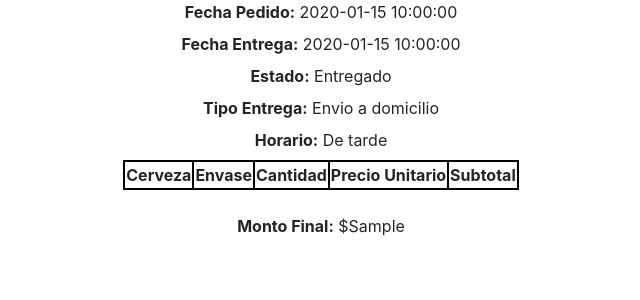
After one commit to ecs90/TpBeer, a PHP site: template Vistas/ListarPedido.php in a window 1280 px wide. The commit adds this page. Shown: the top 300 px of the page, without its empty margins (319-959 px from the left). Run offline with PHP 8.4, Linux system fonts and the light colour scheme; the template is opened without the code that fills it: most values are stand-ins (such as "Sample title", 1, 10 or a date in 2020); lists and menus that the app fills with data are empty; some libraries are stand-ins or nearby versions.

Commit message:
mostrar listas (problemas con las fk)

```diff
--- a/Controladores/PedidoControlador.php
+++ b/Controladores/PedidoControlador.php
@@ -26,7 +26,6 @@ class PedidoControlador {
     public function alta(){
         require_once('Vistas/Cliente.php');
         require_once 'Vistas/AltaLineaPedido.php';
-        //require_once 'Vistas/ListarLineaPedido.php';
     }
 
     public function finalizar($monto_final, $fecha_entrega, $tipo_entrega, $horario){
@@ -81,8 +80,8 @@ class PedidoControlador {
 
     public function listar()
     {
-        require_once('Vistas/Cliente.php');
-        require_once('Vistas/ListarLineaPedido.php');
+        $pedidos = $this->datoPedido->getLista();
+        require_once('Vistas/ListarPedido.php');
     }
 
     public function getListaLineaPedido(){
--- a/DAOs/BDPedido.php
+++ b/DAOs/BDPedido.php
@@ -78,7 +78,7 @@ class BDPedido extends Singleton implements IDAO
 
             $pedido->setId($row['id']);
             $pedido->setFechaPedido($row['fecha_pedido']);
-            $pedido->setsetFechaEntrega($row['fecha_entrega']);
+            $pedido->setFechaEntrega($row['fecha_entrega']);
             $pedido->setEstado($row['estado']);
             $pedido->setHorario($row['horario']);
             $pedido->setTipoEntrega($row['tipo_entrega']);
--- a/Vistas/ListarLineaPedido.php
+++ b/Vistas/ListarLineaPedido.php
@@ -7,7 +7,8 @@
         <?php foreach ($this->getListaLineaPedido() as $lineaPedido) : ?>
 
              <li>
-                <b>Cerveza: <b> <?php echo $lineaPedido->getCerveza(); ?>
+                <b>Cerveza: <b> <?php echo $lineaPedido->getCerveza()->getNombre(); ?>
+
 
             <br>
                 <b>Envase: <b> <?php echo $lineaPedido->getEnvase(); ?>
--- /dev/null
+++ b/Vistas/ListarPedido.php
@@ -0,0 +1,80 @@
+<?php
+require_once 'header.php'; ?>
+
+<center>
+<?php foreach ($pedidos as $pedido) : ?>
+
+    <label><b>Fecha Pedido:</b> </label>
+    <?php echo $pedido->getFechaPedido(); ?>
+
+    <br>
+
+    <label><b>Fecha Entrega:</b> </label>
+    <?php echo $pedido->getFechaEntrega(); ?>
+
+    <br>
+
+    <label><b>Estado:</b> </label>
+    <?php if ($pedido->getEstado() == Modelos\Pedido::ESTADO_PENDIENTE) : ?>
+        Pendiente
+    <?php else : ?>
+        Entregado
+    <?php endif; ?>
+
+    <br>
+
+    <label><b>Tipo Entrega:</b> </label>
+    <?php if ($pedido->getTipoEntrega() == Modelos\Pedido::ENTREGA_SUCURSAL) : ?>
+        Retira de sucursal
+    <?php else : ?>
+        Envio a domicilio
+    <?php endif; ?>
+
+    <br>
+
+    <label><b>Horario:</b> </label>
+    <?php if ($pedido->getHorario() == Modelos\Pedido::HORARIO_MANIANA) : ?>
+        De maniana
+    <?php else : ?>
+        De tarde
+    <?php endif; ?>
+
+    <br>
+
+    <table border="1">
+        <thead>
+            <tr>
+                <th>Cerveza</th>
+                <th>Envase</th>
+                <th>Cantidad</th>
+                <th>Precio Unitario</th>
+                <th>Subtotal</th>
+            </tr>
+        </thead>
+        <tbody>
+            <?php
+            $total = 0;
+            $lineasPedido = $this->datoLineaPedido->getListaPorPedido($pedido->getId());
+            foreach ($lineasPedido as $lineaPedido) :
+                $total = $total + $lineaPedido->calcularSubtotal();
+            ?>
+            <tr>
+                <td><?php echo $lineaPedido->getCerveza()->getNombre(); ?></td>
+                <td><?php echo $lineaPedido->getEnvase()->getDescripcion(); ?></td>
+                <td>x <?php echo $lineaPedido->getCantidad(); ?></td>
+                <td>$<?php echo $lineaPedido->getPrecio(); ?> c/u </td>
+                <td>$<?php echo $lineaPedido->calcularSubtotal(); ?></td>
+            </tr>
+            <?php endforeach; ?>
+        </tbody>
+    </table>
+
+    <br>
+
+    <label><b>Monto Final:</b> </label>
+    $<?php echo $pedido->getMontoFinal(); ?>
+
+<?php endforeach; ?>
+
+</center>
+<?php require_once 'footer.php'; ?>
```
